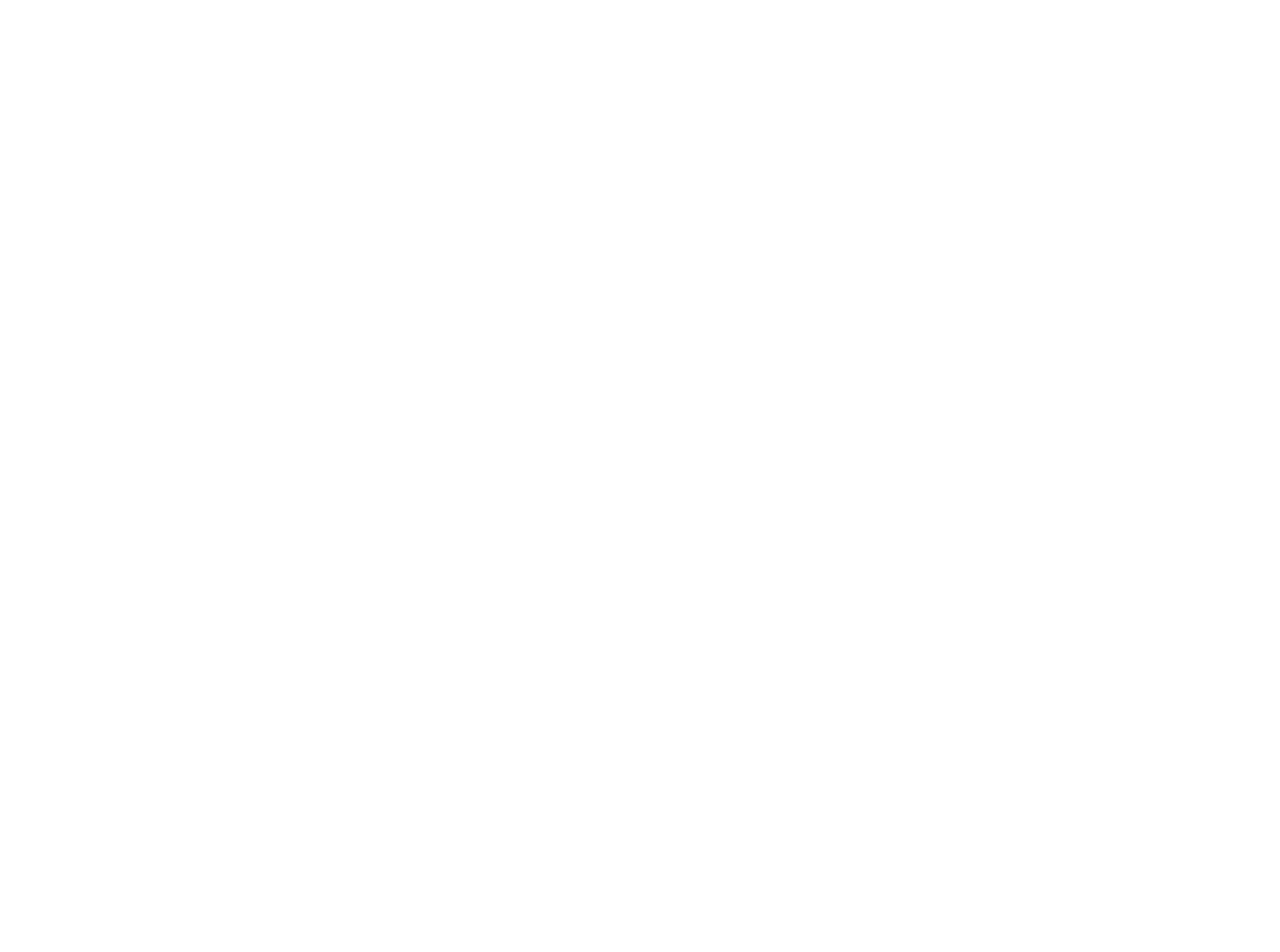
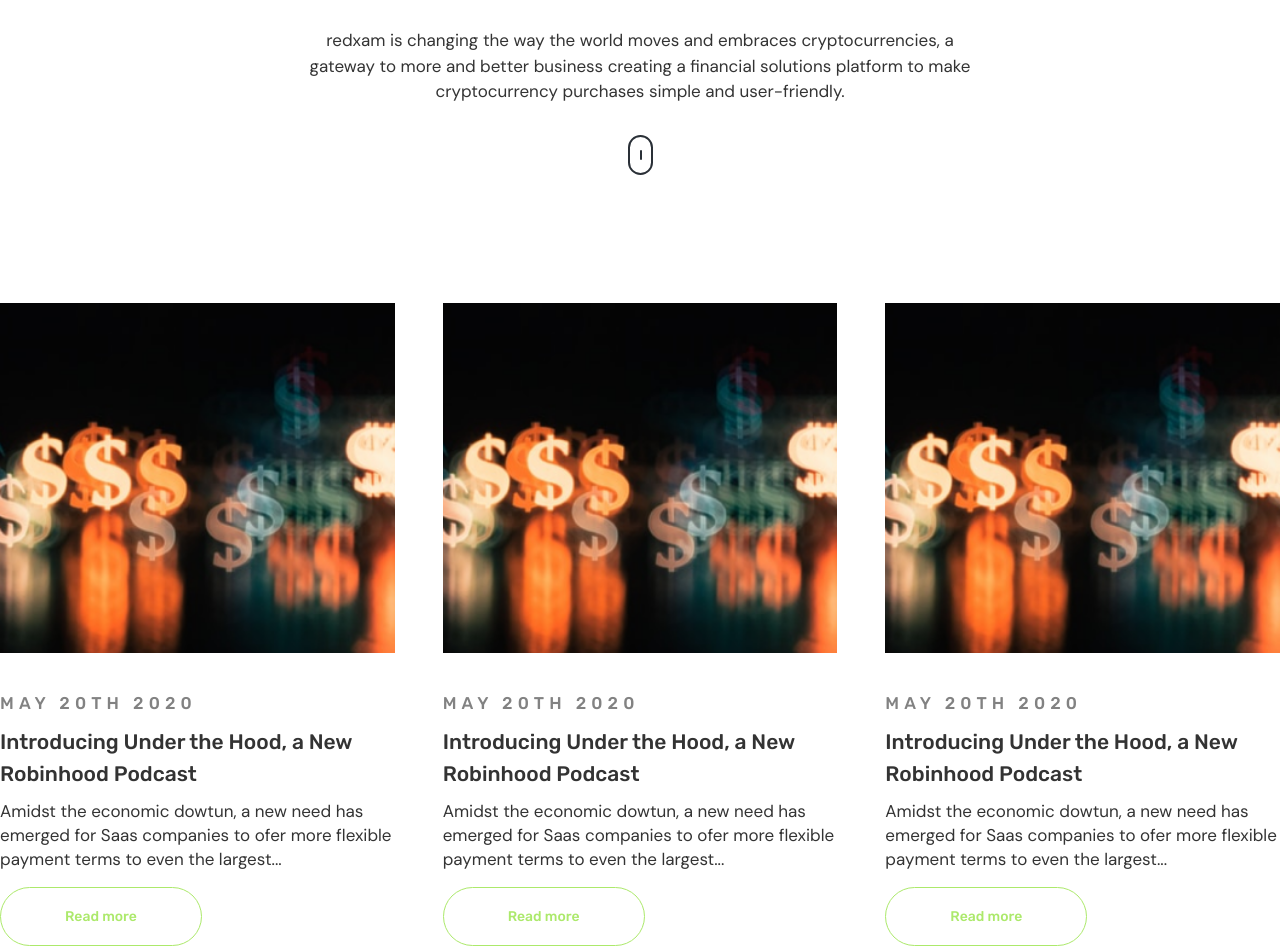
Before and after one commit to AdeWang0629/Next_Redxam_App, a Next.js app in the folder packages/frontend/: page /blog in a window 1280 px wide. Before the commit this address had no page. Shown: the part 460-1412 px from the top of the page. Before the commit the page ends 800 px from the top, so only its background shows below. Built offline with nearby package versions, Linux system fonts and the light colour scheme; no server answers.

Commit message:
blog page

```diff
--- /dev/null
+++ b/packages/frontend/src/pages/blog.tsx
@@ -0,0 +1,106 @@
+import type { NextPage } from "next";
+import Link from "next/link";
+import Image from "next/image";
+import Navbar from "@components/global/Navbar";
+import Footer from "@components/global/Footer";
+import Switcher from "@components/global/Switcher";
+
+import MouseIcon from "@public/icons/mouse.svg";
+import BlogPostImage from "@public/images/blog/blogPost.png";
+import Newsletter from "@components/landing/Newsletter";
+
+const Blog: NextPage = () => {
+  let blogPosts = new Array(6).fill({
+    image: BlogPostImage,
+    date: "MAY 20TH 2020",
+    title: "Introducing Under the Hood, a New Robinhood Podcast",
+    description:
+      "Amidst the economic dowtun, a new need has emerged for Saas companies to ofer more flexible payment terms to even the largest...",
+    url: "https://google.com",
+  });
+
+  return (
+    <>
+      <Navbar />
+      <Switcher activePage="blog" />
+      <section className="flex flex-col items-center justify-center max-w-7xl mx-auto h-full px-4 md:px-0 mb-8">
+        <h1 className="text-5xl md:text-7xl tracking-[-0.05em] font-secondary mb-10 font-bold text-lighter-black mt-16 leading-[1.2] text-center w-full md:max-w-[62.5rem]">
+          Get the latest update and Gist on investment from the redxam Blog
+        </h1>
+
+        <p className="text-black font-primary text-[1.0625rem] max-w-[43.0625rem] mb-[1.875rem] text-center text-opacity-80">
+          redxam is changing the way the world moves and embraces
+          cryptocurrencies, a gateway to more and better business creating a
+          financial solutions platform to make cryptocurrency purchases simple
+          and user-friendly.
+        </p>
+
+        <Link href="/blog#posts" shallow scroll>
+          <Image src={MouseIcon} alt="Scroll Down" />
+        </Link>
+      </section>
+
+      <section
+        className="pt-24 pb-0 md:grid grid-cols-3 gap-x-12 gap-y-24 max-w-7xl mx-auto px-4 md:px-0"
+        id="posts"
+      >
+        {blogPosts.map((post, idx) => (
+          <BlogPost
+            image={post.image}
+            date={post.date}
+            title={post.title}
+            description={post.description}
+            url={post.url}
+            key={idx}
+          />
+        ))}
+      </section>
+
+      <Newsletter />
+      <Footer />
+    </>
+  );
+};
+
+interface BlogPostProps {
+  image: StaticImageData;
+  date: string;
+  title: string;
+  description: string;
+  url: string;
+}
+
+const BlogPost: NextPage<BlogPostProps> = ({
+  image,
+  date,
+  title,
+  description,
+  url,
+}) => {
+  return (
+    <div className="text-center md:text-left mb-28 md:mb-0">
+      <div className="my-0 mx-auto md:mx-0 w-full blog-image">
+        <Image src={image} alt="" className="w-full object-cover" />
+      </div>
+      <h4 className="mt-8 mb-2.5 text-[1.0625rem] font-medium uppercase text-[#828282] tracking-[0.3em]">
+        {date}
+      </h4>
+      <h3 className="text-[1.3125rem] mb-2.5 text-black text-opacity-80">
+        {title}
+      </h3>
+      <p className="text-base mb-8 text-black font-primary text-[1.0625rem] max-w-[43.0625rem] text-opacity-80">
+        {description}
+      </p>
+      <a
+        href={url}
+        target="_blank"
+        rel="noreferrer"
+        className="border border-buttons-green font-secondary px-16 text-sm rounded-full py-5 text-buttons-green"
+      >
+        Read more
+      </a>
+    </div>
+  );
+};
+
+export default Blog;
--- a/packages/frontend/src/styles/globals.css
+++ b/packages/frontend/src/styles/globals.css
@@ -32,6 +32,8 @@
 }
 
 .careers-image > span,
-.careers-image > span > img {
+.careers-image > span > img,
+.blog-image > span,
+.blog-image > span > img {
   @apply w-full h-full !important;
 }
```
Also changed, not shown: packages/frontend/public/images/blog/blogPost.png (added).
